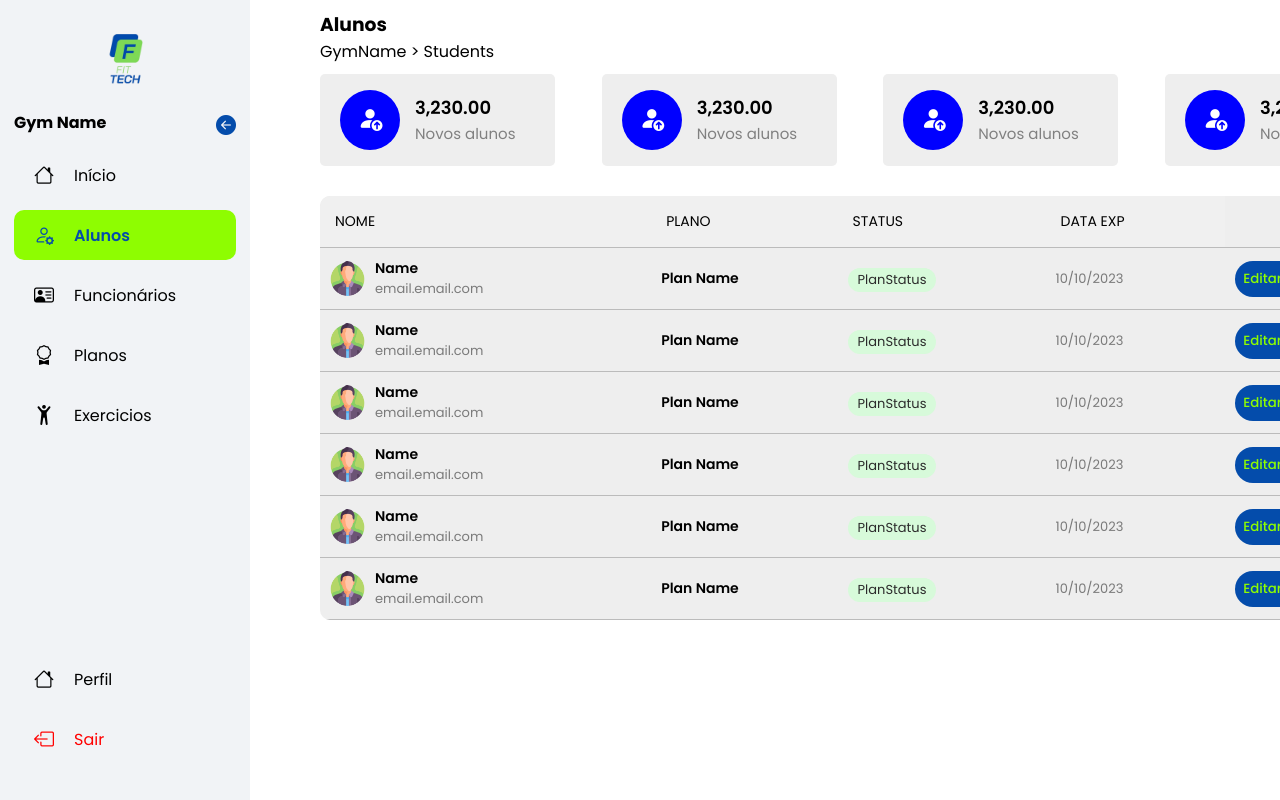
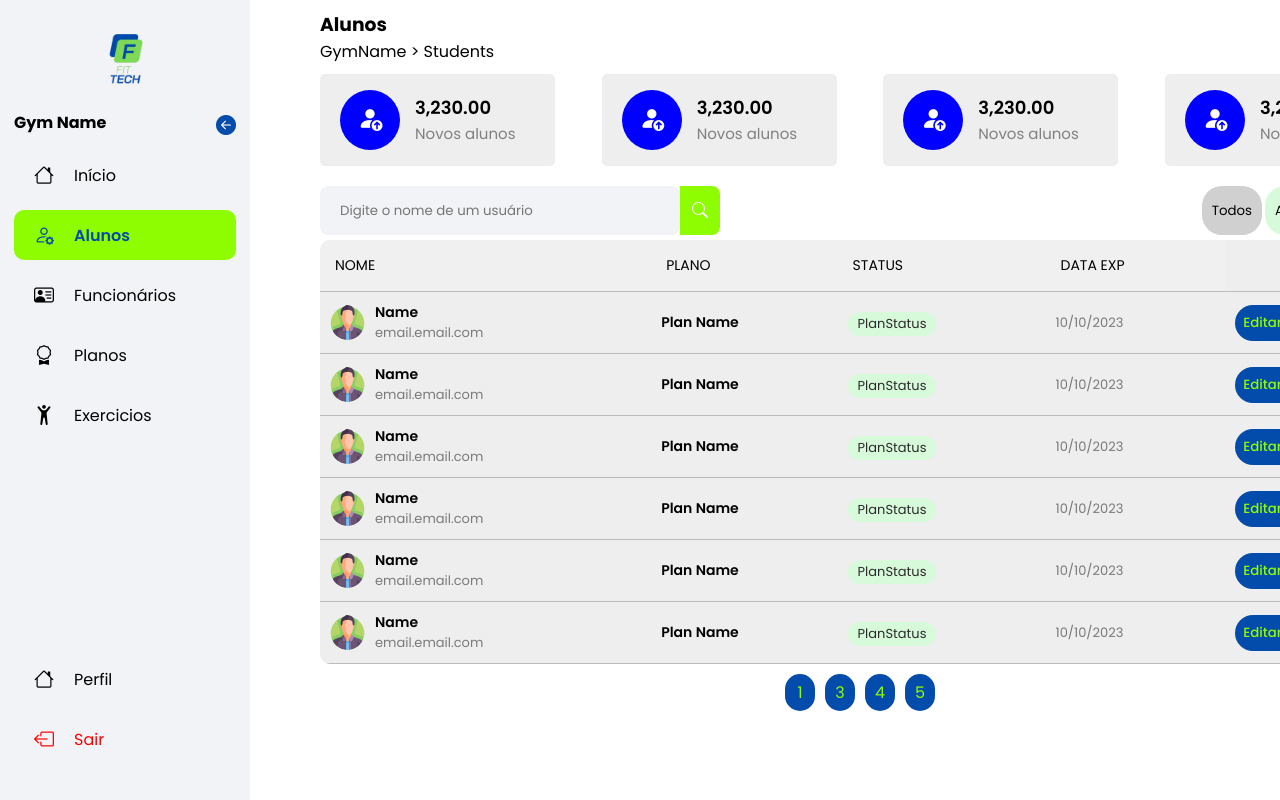
Before and after one commit to JoaoClemer/fit-tech-front-end, an Angular app: page /students in a window 1280 px wide. Shown: the top 800 px of the page. Built offline with nearby package versions, Linux system fonts and the light colour scheme; sample sign-in values are in the browser's storage.

Commit message:
feat: add pagination and filter options in layout

```diff
--- a/src/app/pages/students/students-main/students-main.component.html
+++ b/src/app/pages/students/students-main/students-main.component.html
@@ -33,6 +33,22 @@
             value="3,230.00"/>
     </div>
 
+    <div class="filters">
+
+        <div class="input">
+        <app-primary-input
+        inputName="search"
+        icon="bi bi-search"
+        placeholder="Digite o nome de um usuário"/>
+        </div>
+
+
+        <div class="buttons">
+            <button class="all">Todos</button>
+            <button class="active">Ativos</button>
+            <button class="inactive">Inativos</button>
+        </div>
+    </div>
     <div class="board">
         <table width="100%">
             <thead>
@@ -198,5 +214,11 @@
             </tbody>
         </table>
     </div>
+    <div class="pagination">
+        <span>1</span>
+        <span>3</span>
+        <span>4</span>
+        <span>5</span>
+    </div>
 
 </div>
--- a/src/app/pages/students/students-main/students-main.component.scss
+++ b/src/app/pages/students/students-main/students-main.component.scss
@@ -14,11 +14,11 @@
     display: flex;
     justify-content: space-between;
     gap: 30px;
+    margin-bottom: 20px;
   }
 
   .board{
     width: 100%;
-    margin-top: 30px;
     overflow: auto;
     background-color: $backgroud-gray;
     border-radius: 10px;
@@ -114,4 +114,80 @@
     }
 
   }
+
+  .filters{
+    display: flex;
+    margin-bottom: 5px;
+    flex-direction: row;
+    justify-content: space-between;
+    width: 100%;
+
+    .input{
+      width: 400px;
+    }
+
+    .buttons{
+      display: flex;
+      gap: 3px;
+
+      button{
+        padding: 10px;
+        border: none;
+        border-radius: 20px;
+        cursor: pointer;
+
+        &.all{
+          background-color: #d0d0d0;
+
+          &:hover{
+            background-color: #5b5b5b;
+          }
+        }
+
+        &.active{
+          background-color: #d7fada;
+
+          &:hover{
+            background-color: #86f890;
+          }
+        }
+
+        &.inactive{
+          background-color:#fad7d7 ;
+
+          &:hover{
+            background-color: #ff5a5a;
+          }
+
+        }
+      }
+    }
+
+  }
+
+  .pagination{
+    display: flex;
+    width: 100%;
+    align-items: center;
+    justify-content: center;
+    gap: 10px;
+    margin-top: 10px;
+
+    span{
+      background-color: $secondary-color;
+      width: 30px;
+      text-align: center;
+      color: $first-color;
+      border-radius: 20px;
+      padding: 6px;
+      cursor: pointer;
+
+      &:hover{
+        background-color: $first-color;
+        color: $secondary-color;
+      }
+    }
+  }
+
+
 }
--- a/src/app/pages/students/students-main/students-main.component.ts
+++ b/src/app/pages/students/students-main/students-main.component.ts
@@ -1,10 +1,11 @@
 import { Component } from '@angular/core';
 import { InfoCardComponent } from '../../../components/info-card/info-card.component';
+import { PrimaryInputComponent } from '../../../components/primary-input/primary-input.component';
 
 @Component({
   selector: 'app-students-main',
   standalone: true,
-  imports: [InfoCardComponent],
+  imports: [InfoCardComponent, PrimaryInputComponent],
   templateUrl: './students-main.component.html',
   styleUrl: './students-main.component.scss'
 })
```
